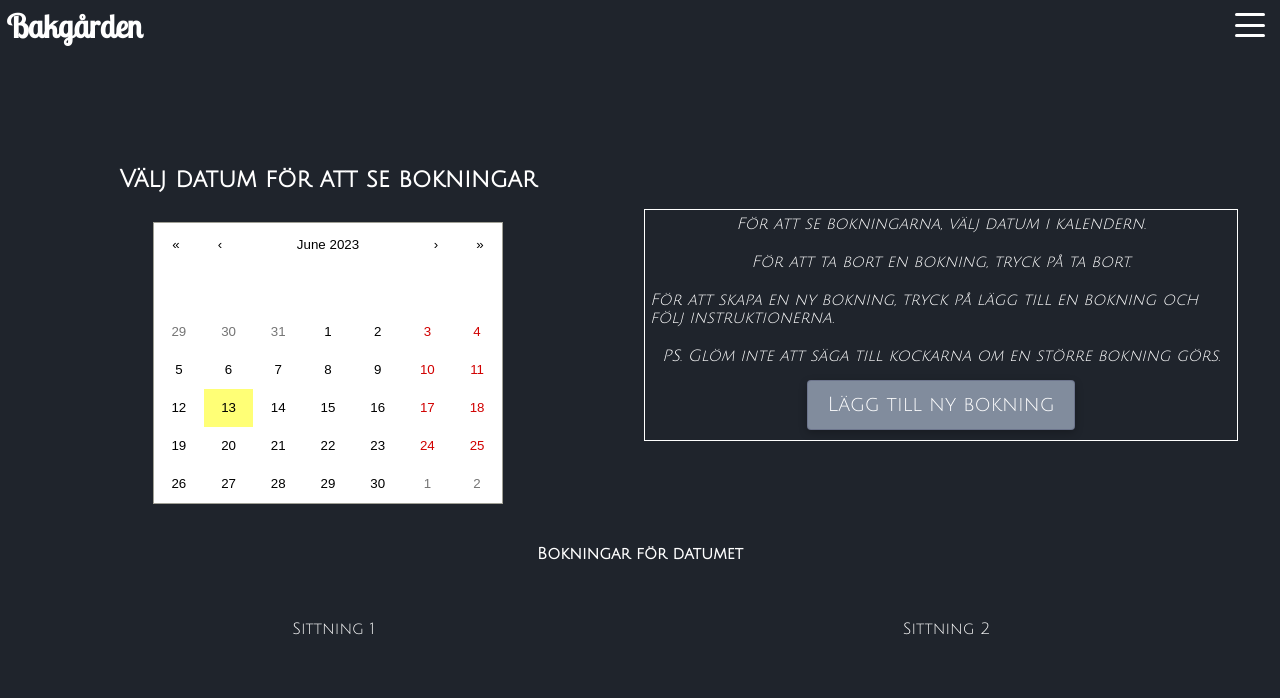
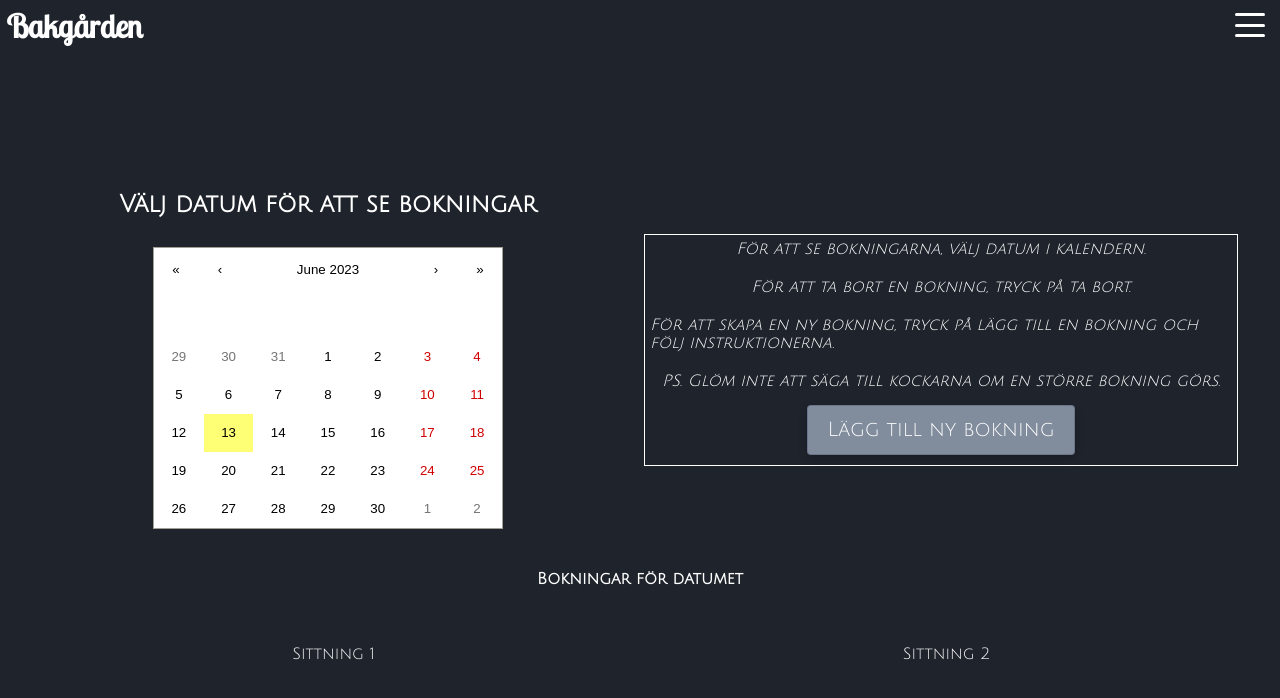
Before and after one commit to PetraElgemyr/restaurant-fullstack, a React (Vite) app in the folder fed22s-therestaurant/: page /admin in a window 1280 px wide. Shown: the top 698 px of the page. Built offline with nearby package versions, Linux system fonts and the light colour scheme; a web font is replaced by a local one.

Commit message:
(feat): add top margin/padding

```diff
--- a/fed22s-therestaurant/src/components/Admin.tsx
+++ b/fed22s-therestaurant/src/components/Admin.tsx
@@ -14,6 +14,7 @@ import {
   AdminChangeWrapper,
   AdminTextWrapper,
   ColToRowWrapper,
+  TopMarginWrapper,
   WrapperColumn,
 } from "./styled/Wrappers";
 import { StyledParagraph } from "./styled/Texts";
@@ -51,7 +52,7 @@ export const Admin = () => {
   if (!createNewBooking) {
     return (
       <>
-        <WrapperColumn>
+        <TopMarginWrapper>
           <ColToRowWrapper>
             <WrapperColumn>
               <h2>Välj datum för att se bokningar</h2>
@@ -111,7 +112,7 @@ export const Admin = () => {
               </AdminChangeWrapper>
             </ColToRowWrapper>
           </WrapperColumn>
-        </WrapperColumn>
+        </TopMarginWrapper>
       </>
     );
   } else {
--- a/fed22s-therestaurant/src/components/styled/Wrappers.tsx
+++ b/fed22s-therestaurant/src/components/styled/Wrappers.tsx
@@ -44,6 +44,10 @@ export const AdminChangeWrapper = styled(WrapperColumn)`
   justify-content: start;
 `;
 
+export const TopMarginWrapper = styled(WrapperColumn)`
+  padding-top: 50px;
+`;
+
 export const AdminCalendarChange = styled(WrapperColumn)`
   background-color: #818c9d;
   width: 90%;
```
